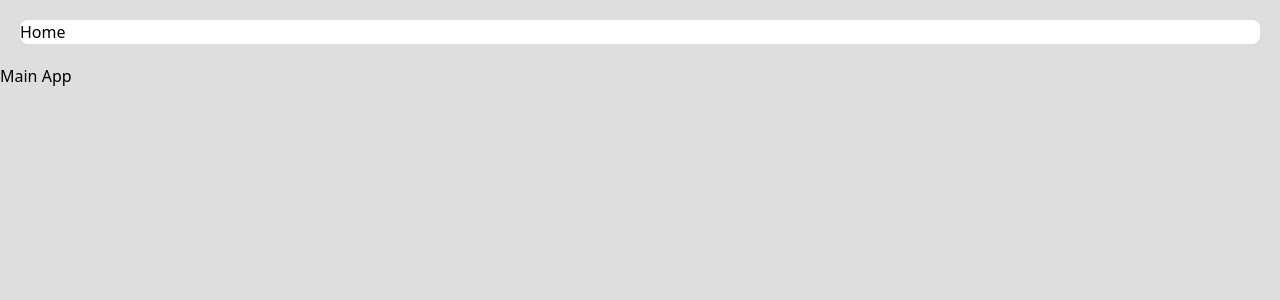
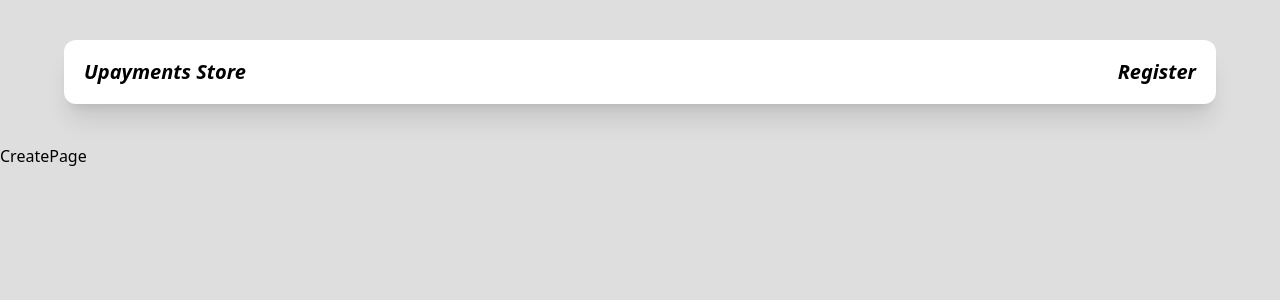
Before and after one commit to KochEmre/emrekoc-reactjs, a React (Create React App) app: page /create in a window 1280 px wide. Shown: the top 300 px of the page. Built offline with nearby package versions, Linux system fonts and the light colour scheme.

Commit message:
react router and pages are added

```diff
--- a/src/App.tsx
+++ b/src/App.tsx
@@ -1,10 +1,20 @@
+import { Route, Routes } from "react-router-dom";
 import Header from "./components/header";
+import Page404 from "./pages/404-page";
+import CreatePage from "./pages/create-page";
+import DetailPage from "./pages/detail-page";
+import HomePage from "./pages/home-page";
 
 const App = () => {
   return (
     <div className="App">
       <Header />
-      Main App
+      <Routes>
+        <Route path="/" element={<HomePage />} />
+        <Route path="/detail/:id" element={<DetailPage />} />
+        <Route path="/create" element={<CreatePage />} />
+        <Route path="*" element={<Page404 />} />
+      </Routes>
     </div>
   );
 };
--- a/src/components/header/index.tsx
+++ b/src/components/header/index.tsx
@@ -2,8 +2,9 @@ import { Link } from "react-router-dom";
 
 const Header = () => {
   return (
-    <div className="m-5 flex-row justify-between rounded-lg bg-white">
-      Home
+    <div className="mx-8 my-10 flex h-16 flex-row items-center justify-between rounded-xl bg-white px-5 text-center text-xl font-bold italic shadow-xl md:mx-16">
+      <h1 className="cursor-pointer">Upayments Store</h1>
+      <h1 className="cursor-pointer">Register</h1>
       {/* <Link to="/">HOME</Link>
       <Link to="/Register">ABOUT</Link> */}
     </div>
--- /dev/null
+++ b/src/components/search-box/index.tsx
@@ -0,0 +1,24 @@
+import { ChangeEvent } from "react";
+
+type SearchBoxProps = {
+  className: string;
+  placeholder?: string;
+  type?: string;
+  onChangeHandler: (event: ChangeEvent<HTMLInputElement>) => void;
+};
+
+const SearchBox = ({
+  className,
+  placeholder,
+  type,
+  onChangeHandler,
+}: SearchBoxProps) => (
+  <input
+    className={`search-box ${className}`}
+    type={type ?? "text"}
+    placeholder={placeholder}
+    onChange={onChangeHandler}
+  />
+);
+
+export default SearchBox;
--- a/src/index.scss
+++ b/src/index.scss
@@ -1,6 +1,7 @@
 @tailwind base;
 @tailwind components;
 @tailwind utilities;
+@import "styles/theme";
 
 body {
   margin: 0;
@@ -12,3 +13,6 @@ code {
   font-family: source-code-pro, Menlo, Monaco, Consolas, "Courier New",
     monospace;
 }
+
+.App {
+}
--- a/src/index.tsx
+++ b/src/index.tsx
@@ -3,13 +3,17 @@ import ReactDOM from "react-dom/client";
 import "./index.scss";
 import App from "./App";
 import reportWebVitals from "./reportWebVitals";
+import { BrowserRouter } from "react-router-dom";
+
 
 const root = ReactDOM.createRoot(
   document.getElementById("root") as HTMLElement
 );
 root.render(
   <React.StrictMode>
-    <App />
+    <BrowserRouter>
+      <App />
+    </BrowserRouter>
   </React.StrictMode>
 );
 
--- /dev/null
+++ b/src/pages/404-page/index.tsx
@@ -0,0 +1,10 @@
+
+const Page404 = () => {
+  return (
+    <div className="flex items-center justify-center">
+      <h1 className="text-center text-2xl">404 - Page Not Found</h1>
+    </div>
+  );
+};
+
+export default Page404;
--- /dev/null
+++ b/src/pages/create-page/index.tsx
@@ -0,0 +1,9 @@
+import React from 'react'
+
+const CreatePage = () => {
+  return (
+    <div>CreatePage</div>
+  )
+}
+
+export default CreatePage
--- /dev/null
+++ b/src/pages/detail-page/index.tsx
@@ -0,0 +1,9 @@
+import React from 'react'
+
+const DetailPage = () => {
+  return (
+    <div>DetailPage</div>
+  )
+}
+
+export default DetailPage
--- /dev/null
+++ b/src/pages/home-page/index.tsx
@@ -0,0 +1,9 @@
+import React from 'react'
+
+const HomePage = () => {
+  return (
+    <div>HomePage</div>
+  )
+}
+
+export default HomePage
--- /dev/null
+++ b/src/styles/_theme.scss
@@ -0,0 +1,2 @@
+input {
+}
```
